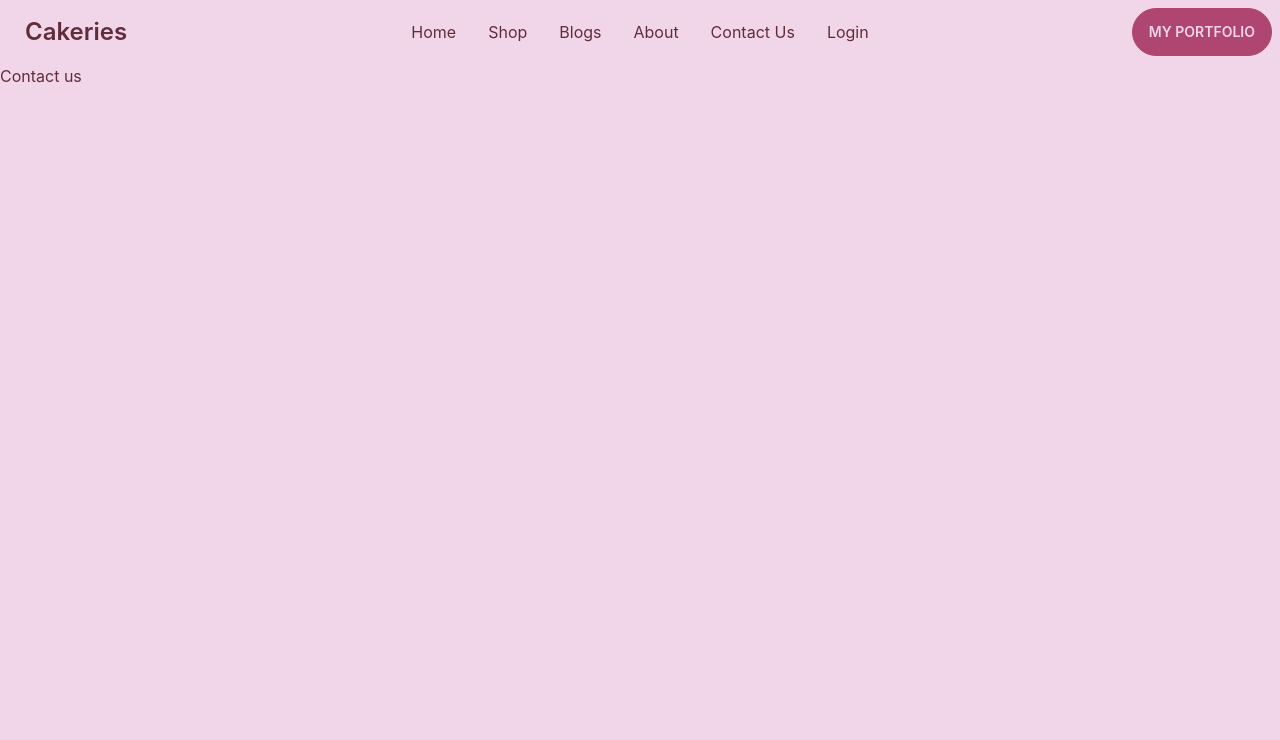
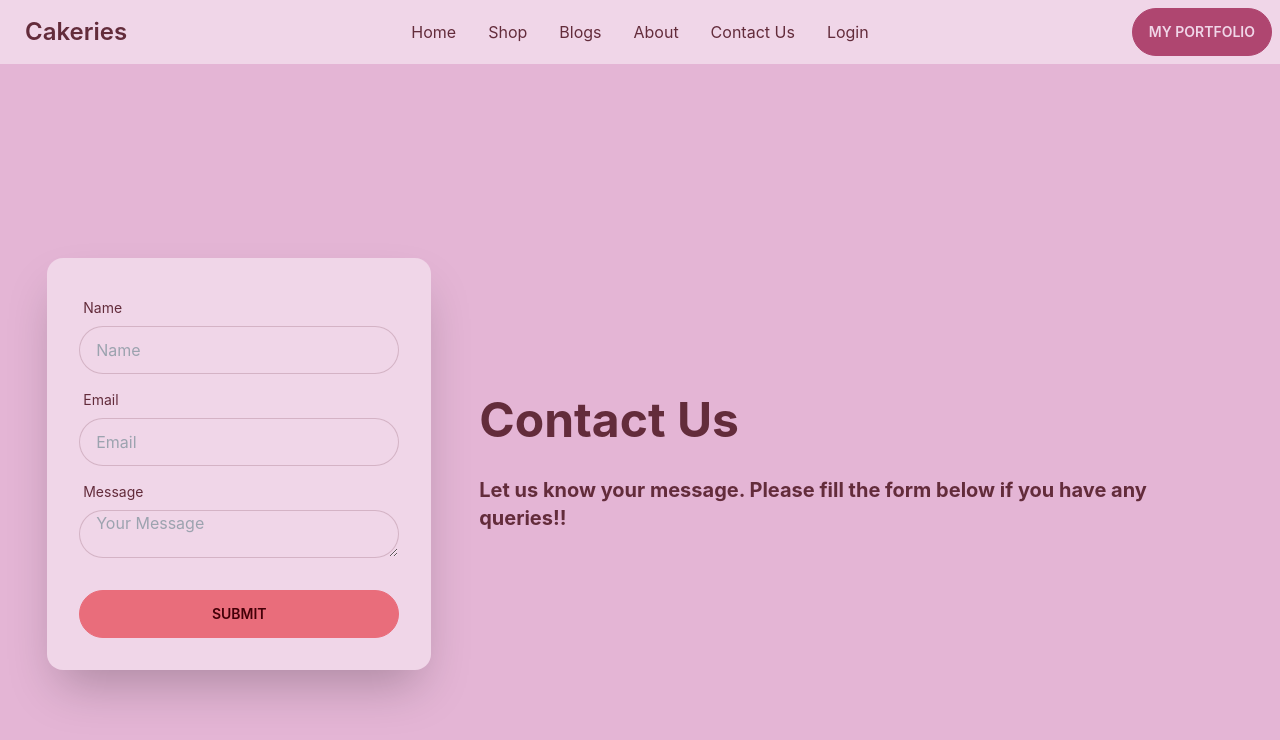
Before and after one commit to Tasmia-Ishika/Cakeries-Client-A-12, a React (Create React App) app: page /contact in a window 1280 px wide. Shown: the top 740 px of the page. Built offline with nearby package versions, Linux system fonts and the light colour scheme; no server answers.

Commit message:
contact added

```diff
--- a/src/Pages/Home/Blogs.js
+++ b/src/Pages/Home/Blogs.js
@@ -3,7 +3,32 @@ import React from 'react';
 const Blogs = () => {
     return (
         <div>
-            <h1>This is blogs</h1>
+            <h2 className='text-3xl font-bold text-center m-7'>Blogs</h2>
+            <h3 className='text-3xl text-rose-600 m-2 p-2 font-bold'>How will you improve the performance of a React Application? </h3>
+            <p className=' text-black m-2 p-3 font-serif'>ANSWER: There's a term called lazy loading where images are loaded only when the images are about to appear in the viewport. Here we discuss five important ways to optimize the performance of a React application, including pre-optimization techniques. These include:
+
+                1) Keeping component state local where necessary
+                2) Memoizing React components to prevent unnecessary re-renders
+                3) Code-splitting in React using dynamic import
+                4) Windowing or list virtualization in React
+                5) Lazy loading images in React</p>
+
+            <h3 className='text-3xl text-rose-600 m-2 p-2 font-bold'> What are the different ways to manage a state in a React application? </h3>
+            <p className=' text-black m-2 p-3 font-serif'>ANSWER: There are 4 way react states that can be saved.1. local state. It is managed using useState hooks. 2. GLobal state. It is when we want to get the data and update them anywhere in the app and in different components.  3. Server State. best example is use query where different properties are managed. 4. URL state. This is when data exists in the URL including the path name and query parameter.</p>
+
+            <h3 className='text-3xl text-rose-600 m-2 p-2 font-bold'>How does prototypical inheritance work?
+            </h3>
+            <p className=' text-black m-2 p-3 font-serif'>ANSWER: JavaScript is a prototype-based programming language. After the ES6 updates, JavaScript allowed for “prototypal inheritance”, meaning that objects and methods can be shared, extended, and copied.
+                Sharing amid objects makes for easy inheritance of structure (data fields), behavior (functions / methods), and state (data values).
+
+                JavaScript is the most common of the prototype-capable languages, and its capabilities are relatively unique. When used appropriately, prototypical inheritance in JavaScript is a powerful tool that can save hours of coding.</p>
+
+            <h3 className='text-3xl text-rose-600 m-2 p-2 font-bold'>Why you do not set the state directly in React? </h3>
+            <p className=' text-black m-2 p-3 font-serif'>ANSWER: The initial state is passed to the function first which returns the current state value and sets that value in the state with the function. The initial could be same or different from the current state. It make sures that the component has been updated and calls for re-rendering of the component. It can be  used to render components in UI for realtime.</p>
+
+            <h3 className='text-3xl text-rose-600 m-2 p-2 font-bold'> What is a unit test? ,Why should write unit tests?</h3>
+            <p className=' text-black m-2 p-3 font-serif'>ANSWER: Unit test is a software testing method.The developers learn the functionality and gains knowledge on the unit API. It allows the developers to refine the code and makes sure that the module works properly. </p>
+
         </div>
     );
 };
--- a/src/Pages/Home/ContactUs.js
+++ b/src/Pages/Home/ContactUs.js
@@ -1,9 +1,48 @@
 import React from 'react';
+import Swal from 'sweetalert2';
 
 const ContactUs = () => {
+    const handleContact = event => {
+
+        Swal.fire(
+            'Thank you !!',
+            'We got your queries. We will respond you via mail very soon.',
+            'success'
+        )
+    }
     return (
-        <div>
-            <h1>Contact us</h1>
+        <div class="hero min-h-screen bg-base-200">
+            <div class="hero-content flex-col lg:flex-row-reverse">
+                <div class="text-center lg:text-left">
+                    <h1 class="text-5xl font-bold m-8">Contact Us</h1>
+                    <h1 class="text-xl font-bold m-8">Let us know your message. Please fill the form below if you have any queries!!</h1>
+                </div>
+                <div class="card flex-shrink-0 w-full max-w-sm shadow-2xl bg-base-100">
+                    <div class="card-body">
+                        <div class="form-control">
+                            <label class="label">
+                                <span class="label-text">Name</span>
+                            </label>
+                            <input type="text" placeholder="Name" class="input input-bordered" />
+                        </div>
+                        <div class="form-control">
+                            <label class="label">
+                                <span class="label-text">Email</span>
+                            </label>
+                            <input type="email" placeholder="Email" class="input input-bordered" />
+                        </div>
+                        <div class="form-control">
+                            <label class="label">
+                                <span class="label-text">Message</span>
+                            </label>
+                            <textarea type="text" placeholder="Your Message" class="input input-bordered" />
+                        </div>
+                        <div class="form-control mt-6">
+                            <button onClick={handleContact} class="btn btn-primary">Submit</button>
+                        </div>
+                    </div>
+                </div>
+            </div>
         </div>
     );
 };
```
